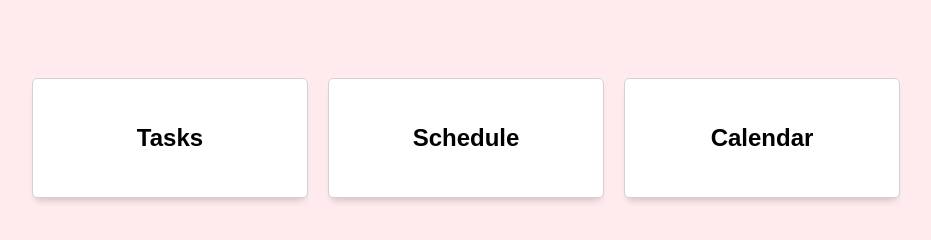
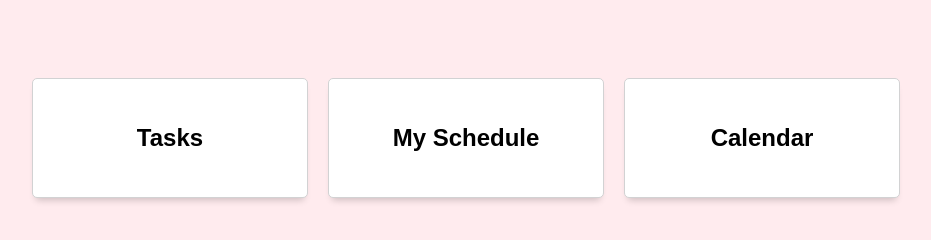
Before and after one commit to Ike-chd/Ntando, a plain HTML site: page plannerdashboard.html in a window 1280 px wide. Shown: the whole page, without its empty margins (26-957 px from the left). Drawn offline with Linux system fonts and the light colour scheme.

Commit message:
Update plannerdashboard.html

```diff
--- a/plannerdashboard.html
+++ b/plannerdashboard.html
@@ -55,7 +55,7 @@
             <h2>Tasks</h2>
         </div>
         <div class="dashboard-container" onclick="location.href='schedule.html'">
-            <h2>Schedule</h2>
+            <h2>My Schedule</h2>
         </div>
         <div class="dashboard-container" onclick="location.href='calendar.html'">
             <h2>Calendar</h2>
```
